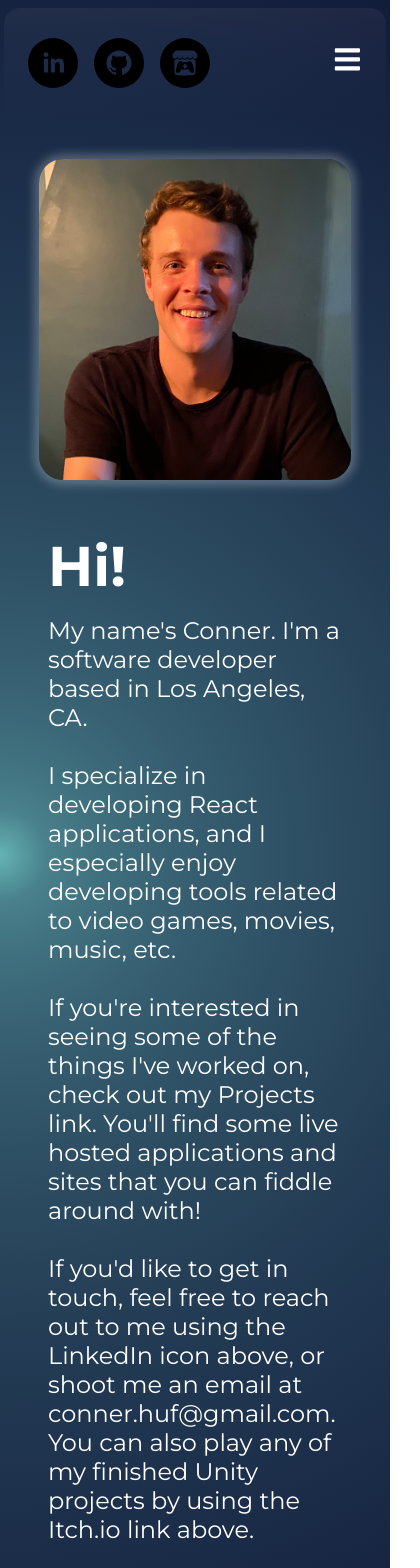
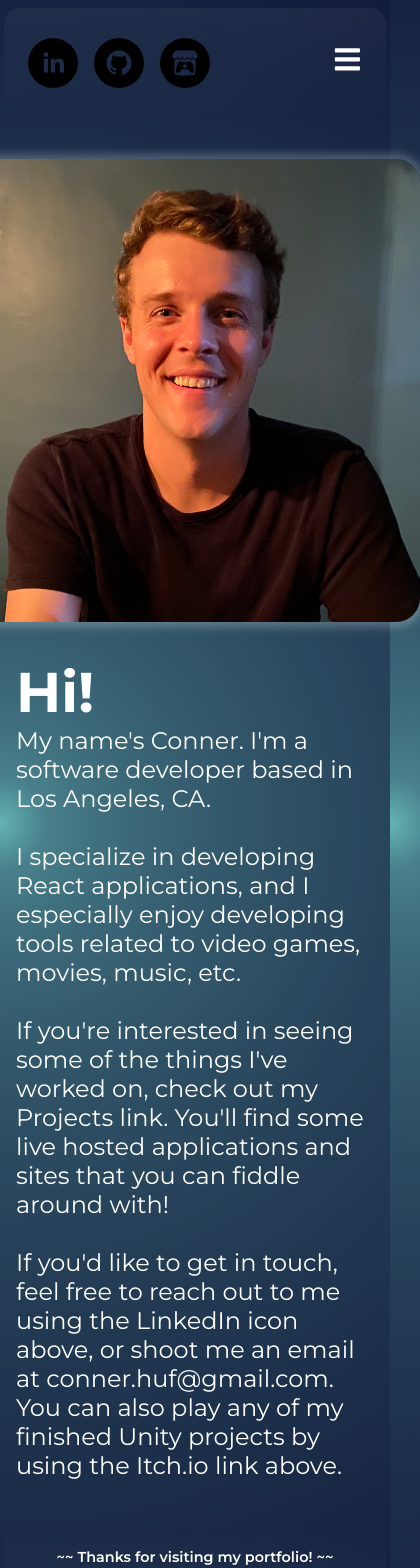
Before and after one commit to conner-huf/portfolio-site, a React (Create React App) app: page /about in a window 390 px wide. Shown: the top 1568 px of the page, 420 px wide, since content can reach past the window. Built offline with nearby package versions, Linux system fonts and the light colour scheme.

Commit message:
update style
incorporated svh instead of vh so the site looks right when the phone ui is visible

```diff
--- a/public/index.html
+++ b/public/index.html
@@ -26,7 +26,7 @@
     <meta name="theme-color" content="#000000" />
     <meta
       name="description"
-      content="A portfolio website for Conner Hufnagel, full-stack developer extraordinaire."
+      content="A portfolio website for Conner Hufnagel, your favorite full-stack developer."
     />
     <link rel="apple-touch-icon" href="%PUBLIC_URL%/logo192.png" />
     <script src="https://kit.fontawesome.com/f2cfa514e9.js" crossorigin="anonymous"></script>
--- a/src/Components/About/About.css
+++ b/src/Components/About/About.css
@@ -1,22 +1,9 @@
-
-
 .about-page {
-    min-height: 75vh;
+    min-height: 75svh;
     display: flex;
     flex-direction: row-reverse;
     justify-content: space-around;
     align-items: flex-start;
-}
-
-.greeting {
-    margin: 1rem 3rem;
-    font-size: 3.5em;
-}
-
-.about-me-text {
-    margin: 0.5em 2em;
-    font-weight: 400;
-    font-size: 1.5em;
 }
 
 .about-pic-section {
@@ -25,12 +12,29 @@
 }
 
 .profilePic {
+    margin: 1rem 0 0 1rem;
+
     border-radius: 1.5rem;
     max-width: 600px;
+    min-width: 450px;
     width: 35vw;
-    margin: 7em 3em;
     box-shadow: 0 0 10px 5px rgba(255, 255, 255, 0.25);
 
+}
+
+.about-text-section {
+    margin: 0 1rem;
+}
+
+.greeting {
+    margin: 0 1rem;
+    font-size: 3.5em;
+}
+
+.about-me-text {
+    margin: 0 1rem;
+    font-weight: 400;
+    font-size: 1.5em;
 }
 
 @media (max-width: 1000px) {
--- a/src/Components/Footer/Footer.css
+++ b/src/Components/Footer/Footer.css
@@ -8,7 +8,7 @@
     display: flex;
     flex-direction: column;
     width: 98vw;
-    height: 13vh;
+    height: 13svh;
     align-items: center;
     justify-content: space-between;
     padding: 1rem;
--- a/src/Components/Main/Hero/Hero.css
+++ b/src/Components/Main/Hero/Hero.css
@@ -1,6 +1,6 @@
 .hero-main-section {
     display: flex;
-    height: 70vh;
+    height: 70svh;
     justify-content: space-around;
     align-items: center;
     overflow-y: hidden;
--- a/src/Components/Navbar/Navbar.css
+++ b/src/Components/Navbar/Navbar.css
@@ -8,7 +8,7 @@
 header {
     display: flex;
     width: 98vw;
-    height: 13vh;
+    height: 13svh;
     align-items: center;
     justify-content: space-between;
     padding: 1rem;
@@ -25,7 +25,7 @@ header {
 nav a {
     margin: 0 2rem;
     text-decoration: none;
-    margin: 2vh 1.5vw;
+    margin: 2svh 1.5vw;
     font-size: 1.5em;
     font-weight: 700;
     text-decoration: none;
```
